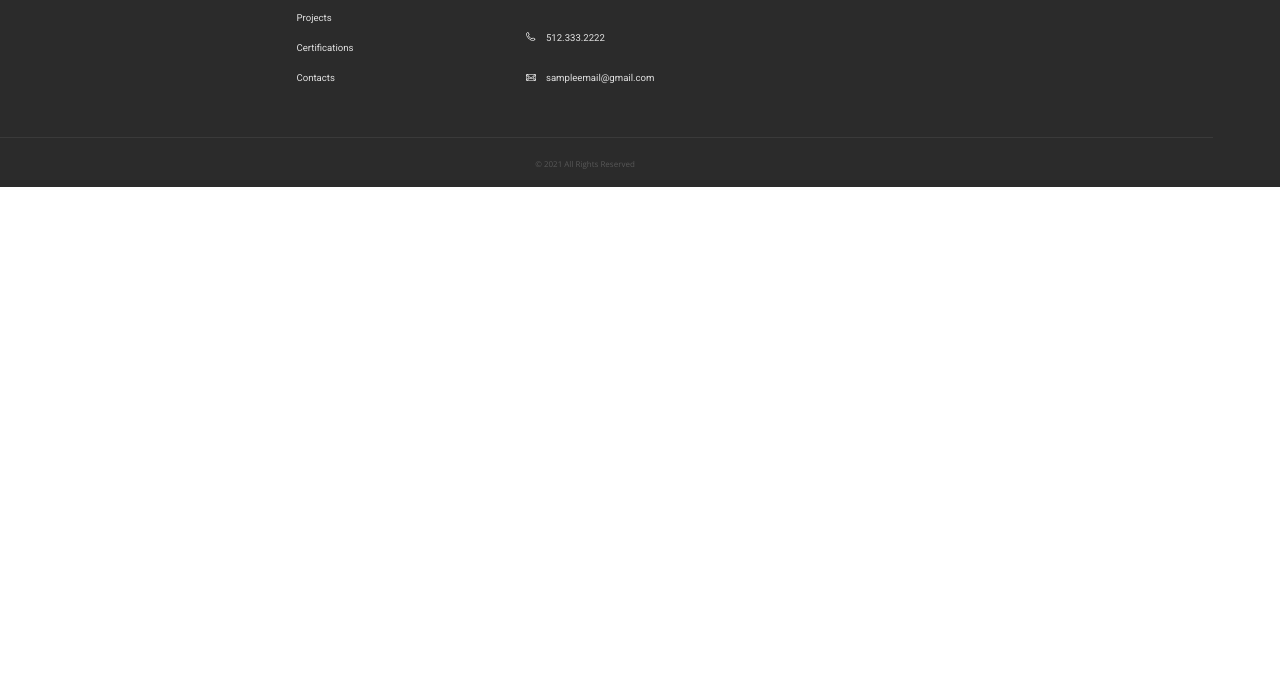
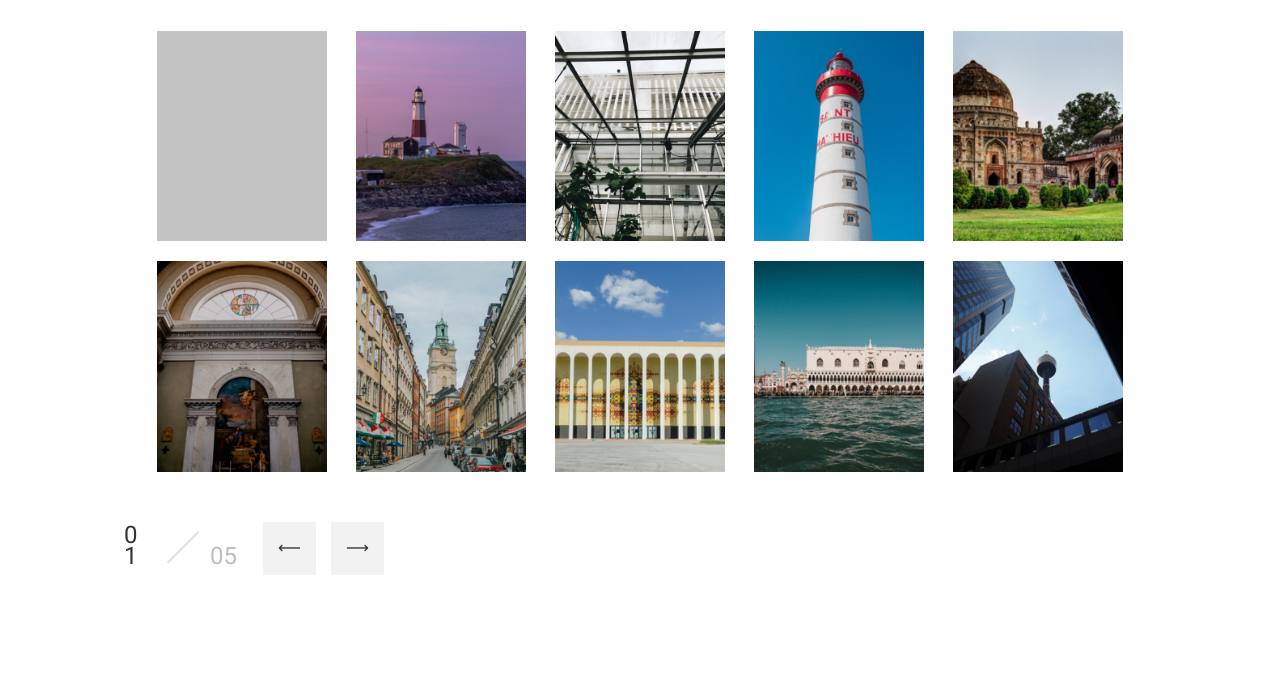
Before and after one commit to elenaturlenko/team2-project1-frontend32, a plain HTML site: page page2.html in a window 1280 px wide. Shown: the part 231-905 px from the top of the page. Before the commit the page ends 800 px from the top, so only its background shows below. Drawn offline with nearby package versions, Linux system fonts and the light colour scheme.

Commit message:
added structure on page 2

```diff
--- a/page2.html
+++ b/page2.html
@@ -1,5 +1,6 @@
 <!DOCTYPE html>
 <html lang="en">
+
 <head>
   <meta charset="UTF-8" />
   <meta http-equiv="X-UA-Compatible" content="IE=edge" />
@@ -10,18 +11,9 @@
   <link rel="stylesheet" href="./assets/fonts/TTHoves-Light.ttf" />
   <link rel="stylesheet" href="./assets/fonts/TTHoves-Medium.ttf" />
   <link rel="stylesheet" href="./assets/fonts/TTHoves-Regular.ttf" />
-    <link
-      href="https://fonts.googleapis.com/css?family=Roboto:100,300,regular,500,700,900"
-      rel="stylesheet"
-    />
-    <link
-      href="https://fonts.googleapis.com/css?family=Open+Sans:300,regular,500,600,700,800"
-      rel="stylesheet"
-    />
-    <link
-      href="https://fonts.googleapis.com/css?family=Gothic+A1:regular"
-      rel="stylesheet"
-    />
+  <link href="https://fonts.googleapis.com/css?family=Roboto:100,300,regular,500,700,900" rel="stylesheet" />
+  <link href="https://fonts.googleapis.com/css?family=Open+Sans:300,regular,500,600,700,800" rel="stylesheet" />
+  <link href="https://fonts.googleapis.com/css?family=Gothic+A1:regular" rel="stylesheet" />
   <link rel="stylesheet" href="./page2style.css" />
   <title>Галерея</title>
 </head>
@@ -29,11 +21,7 @@
 <body>
   <header>
     <div class="header">
-        <img
-          class="header__logo"
-          src="./assets/images/1/Group11.png"
-          alt="logo"
-        />
+      <img class="header__logo" src="./assets/images/1/Group11.png" alt="logo" />
       <div>
         <nav>
           <a class="header__menu menu-active" href="#">M A I N</a>
@@ -45,35 +33,64 @@
       </div>
     </div>
   </header>
-
-    <!--- ОСНОВНАЯЧАСТЬ --->
-
+  <main>
+    <h4>Photo</h4>
+    <h3 class="projectlorum-descr">Gallery</h3>
+    <div class="container">
+      <img class="image" src="./assets/images/2/1.png" alt="gray collor">
+      <img class="image" src="./assets/images/2/2.png" alt="lighthouse">
+      <img class="image" src="./assets/images/2/3.png" alt="veranda">
+      <img class="image" src="./assets/images/2/4.png" alt="lighthouse">
+      <img class="image" src="./assets/images/2/5.png" alt="old church">
+    </div>
+    <div class="container container_bottom">
+      <img class="image" src="./assets/images/2/6.png" alt="fresco">
+      <img class="image" src="./assets/images/2/7.png" alt="italy street">
+      <img class="image" src="./assets/images/2/8.png" alt="arches">
+      <img class="image" src="./assets/images/2/9.png" alt="sea">
+      <img class="image" src="./assets/images/2/10.png" alt="city">
+    </div>
+    <div class="pages-flick">
+      <div>
+        <button class="pages-flick_btn btn_01dark">
+          0 <br />
+          1
+        </button>
+        <span>
+          <svg xmlns="http://www.w3.org/2000/svg" width="34" height="33" viewBox="0 0 34 33" fill="none">
+            <line y1="-1" x2="43.8219" y2="-1" transform="matrix(-0.706805 0.707408 -0.706805 -0.707408 31.9285 0)"
+              stroke="#E0E0E0" stroke-width="2"></line>
+          </svg>
+        </span>
+        <button class="pages-flick_btn">05</button>
+      </div>
+      <div class="pages-flick__btn-arrow">
+        <div>
+          <button class="btn_arrow-left">&#10229;</button>
+        </div>
+        <div>
+          <button class="btn_arrow-right">&#10230;</button>
+        </div>
+      </div>
+    </div>
+  </main>
   <footer>
     <div class="footer">
-        <img
-          class="footer__logo"
-          src="./assets/images/1/Group11(1).png"
-          alt="logo"
-        />
+      <img class="footer__logo" src="./assets/images/1/Group11(1).png" alt="logo" />
       <div>
         <h3 class="footer__menu">Information</h3>
         <nav>
           <a class="footer__menu-breadcrumbs" href="#">Main</a><br />
           <a class="footer__menu-breadcrumbs" href="#">Gallery</a><br />
           <a class="footer__menu-breadcrumbs" href="#">Projects</a><br />
-            <a class="footer__menu-breadcrumbs" href="#">Certifications</a
-            ><br />
+          <a class="footer__menu-breadcrumbs" href="#">Certifications</a><br />
           <a class="footer__menu-breadcrumbs" href="#">Contacts</a>
         </nav>
       </div>
       <div>
         <h3 class="footer__menu">Contacts</h3>
         <div class="footer__menu-meta">
-            <img
-              class="icon icon-half-size"
-              src="./assets/images/1/Vector(1).png"
-              alt="location"
-            />
+          <img class="icon icon-half-size" src="./assets/images/1/Vector(1).png" alt="location" />
           1234 Sample Street<br />
           &nbsp; &nbsp; &nbsp; &nbsp; Austin Texas 78704
         </div>
@@ -81,34 +98,16 @@
           <img class="icon" src="./assets/images/1/Group.png" alt="telefon" />
           512.333.2222<br />
           <img class="icon" src="./assets/images/1/Group1.png" alt="sms" />
-            <a class="footer__menu-breadcrumbs breadcrumbs-email" href="#"
-              >sampleemail@gmail.com</a
-            >
+          <a class="footer__menu-breadcrumbs breadcrumbs-email" href="#">sampleemail@gmail.com</a>
         </div>
       </div>
       <div>
         <h3 class="footer__menu">Social Media</h3>
         <div class="footer__menu-socials">
-            <img
-              class="facebook"
-              src="./assets/images/1/facebook.png"
-              alt="facebook"
-            />
-            <img
-              class="twitter"
-              src="./assets/images/1/twitter.png"
-              alt="twitter"
-            />
-            <img
-              class="linked"
-              src="./assets/images/1/LinkedIn.png"
-              alt="linked in"
-            />
-            <img
-              class="pinterest"
-              src="./assets/images/1/pininterest.png"
-              alt="pinterest"
-            />
+          <img class="facebook" src="./assets/images/1/facebook.png" alt="facebook" />
+          <img class="twitter" src="./assets/images/1/twitter.png" alt="twitter" />
+          <img class="linked" src="./assets/images/1/LinkedIn.png" alt="linked in" />
+          <img class="pinterest" src="./assets/images/1/pininterest.png" alt="pinterest" />
         </div>
       </div>
       <div class="row">
@@ -117,4 +116,5 @@
     </div>
   </footer>
 </body>
+
 </html>
--- a/page2style.css
+++ b/page2style.css
@@ -19,6 +19,73 @@
   padding-bottom: 1px;
   padding-top: 1px;
 }
+
+h4 {
+  font-family: "Roboto";
+  font-weight: 300;
+  font-size: 2.5em;
+  color: #bdbdbd;
+  line-height: 0.1px;
+  margin-left: 130px;
+  margin-top: 100px;
+}
+.projectlorum-descr {
+  font-family: "Roboto";
+  font-style: normal;
+  font-weight: 700;
+  font-size: 3em;
+  line-height: 0.1px;
+  color: #333333;
+  margin-left: 130px;
+}
+
+.container{
+  display: flex;
+  justify-content: center;
+  gap: 29px;
+  margin-top: 70px;
+}
+.container_bottom{
+  margin-top: 20px;
+}
+.image{
+  width: 170px;
+}
+
+.pages-flick{
+  display: flex;
+  gap: 35px;
+  margin-top: 50px;
+  margin-left: 118px;
+}
+.pages-flick_btn {
+  width: 24px;
+  height: 48px;
+  color: #bdbdbd;
+  background-color: #fff;
+  border: none;
+  font-family: "Roboto", sans-serif;
+  font-size: 24px;
+  line-height: 24px;
+  line-height: 85%;
+}
+.btn_01dark {
+  color: #333;
+  margin-right: 20px;
+}
+.pages-flick__btn-arrow{
+  display: flex;
+  gap: 15px;
+}
+.btn_arrow-left,
+.btn_arrow-right {
+  width: 53px;
+  height: 53px;
+  color: #333333;
+  background-color: #f2f2f2;
+  border: none;
+}
+
 .footer {
   display: grid;
   grid-template-columns: 250px 150px 380px 270px;
@@ -26,7 +93,7 @@
   background-color: rgba(0, 0, 0, 0.832);
   height: 300px;
   justify-items: center;
-  margin-top: 80px;
+  margin-top: 100px;
 }
 .footer__logo {
   width: 90px;
```
Lines whose indentation alone changed are shown as unchanged.
